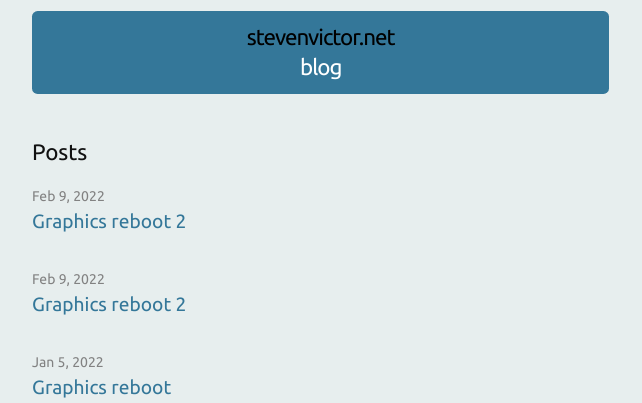
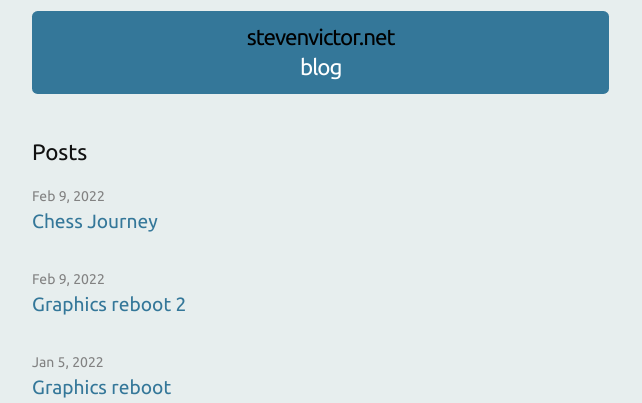
Before and after one commit to smycynek/smycynek.github.io, a Jekyll site: the page built from index.markdown, in a window 1280 px wide. Shown: the top 403 px of the page, without its empty margins (238-880 px from the left). Built offline with Jekyll 4.4.1, drawn with Linux system fonts in a browser that asks for light colours.

Commit message:
update title

```diff
--- a/_posts/2022-03-13-chess-journey.markdown
+++ b/_posts/2022-03-13-chess-journey.markdown
@@ -1,6 +1,6 @@
 ---
 layout: post
-title:  Graphics reboot 2
+title:  Chess Journey
 date:   2022-02-08 20:00:00 -0400
 categories: blog
 ---
```
